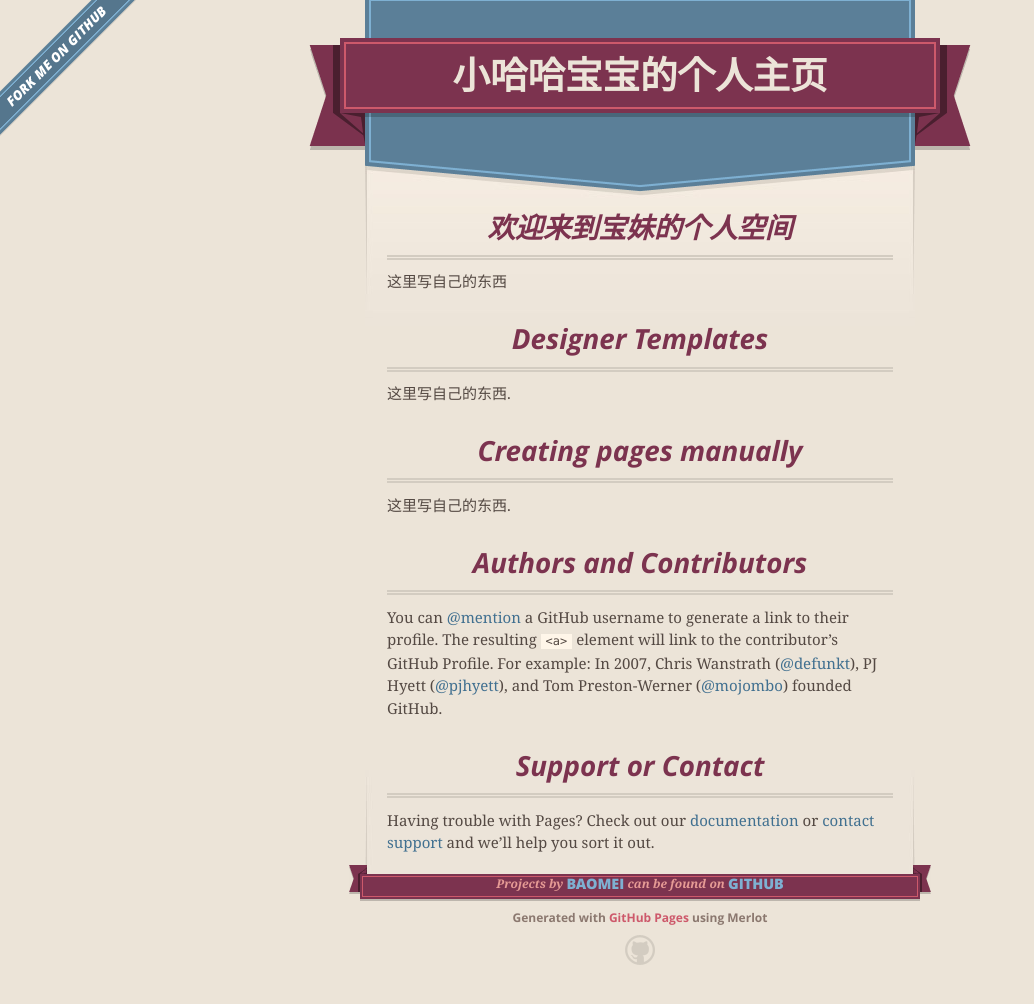
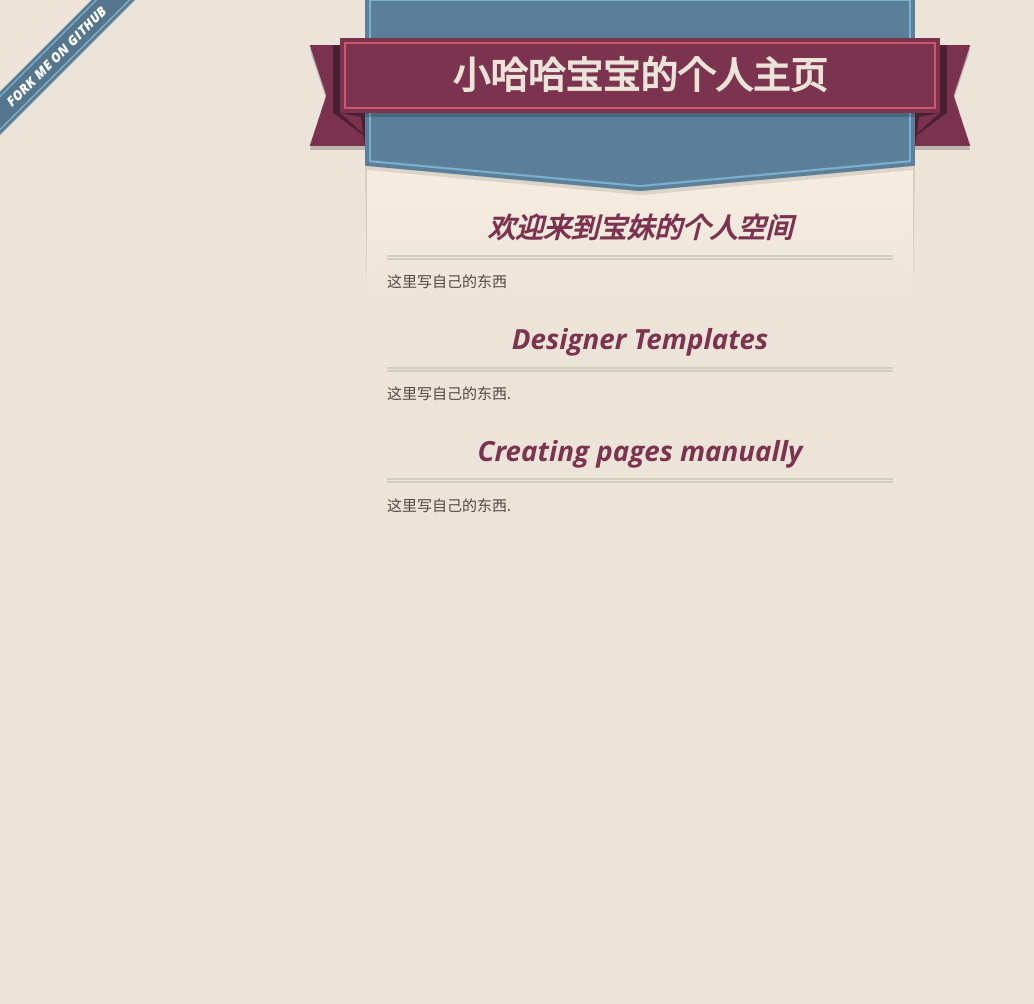
Before and after one commit to baomei/baomei.github.com, a plain HTML site: page index.html in a window 1280 px wide. Shown: the whole page, without its empty margins (0-1034 px from the left). After the commit the page ends 800 px from the top, so only its background shows below. Drawn offline with nearby package versions, Linux system fonts and the light colour scheme.

Commit message:
Update index.html

```diff
--- a/index.html
+++ b/index.html
@@ -60,28 +60,10 @@
 
 <p>这里写自己的东西.</p>
 
-<h3>
-<a id="authors-and-contributors" class="anchor" href="#authors-and-contributors" aria-hidden="true"><span aria-hidden="true" class="octicon octicon-link"></span></a>Authors and Contributors</h3>
 
-<p>You can <a href="https://help.github.com/articles/basic-writing-and-formatting-syntax/#mentioning-users-and-teams" class="user-mention">@mention</a> a GitHub username to generate a link to their profile. The resulting <code>&lt;a&gt;</code> element will link to the contributor’s GitHub Profile. For example: In 2007, Chris Wanstrath (<a href="https://github.com/defunkt" class="user-mention">@defunkt</a>), PJ Hyett (<a href="https://github.com/pjhyett" class="user-mention">@pjhyett</a>), and Tom Preston-Werner (<a href="https://github.com/mojombo" class="user-mention">@mojombo</a>) founded GitHub.</p>
-
-<h3>
-<a id="support-or-contact" class="anchor" href="#support-or-contact" aria-hidden="true"><span aria-hidden="true" class="octicon octicon-link"></span></a>Support or Contact</h3>
-
-<p>Having trouble with Pages? Check out our <a href="https://help.github.com/pages">documentation</a> or <a href="https://github.com/contact">contact support</a> and we’ll help you sort it out.</p>
       </section>
 
-      <footer>
-        <span class="ribbon-outer">
-          <span class="ribbon-inner">
-            <p>Projects by <a href="https://github.com/baomei">baomei</a> can be found on <a href="https://github.com/baomei">GitHub</a></p>
-          </span>
-          <span class="left-tail"></span>
-          <span class="right-tail"></span>
-        </span>
-        <p>Generated with <a href="https://pages.github.com">GitHub Pages</a> using Merlot</p>
-        <span class="octocat"></span>
-      </footer>
+
 
     </div>
 
```
